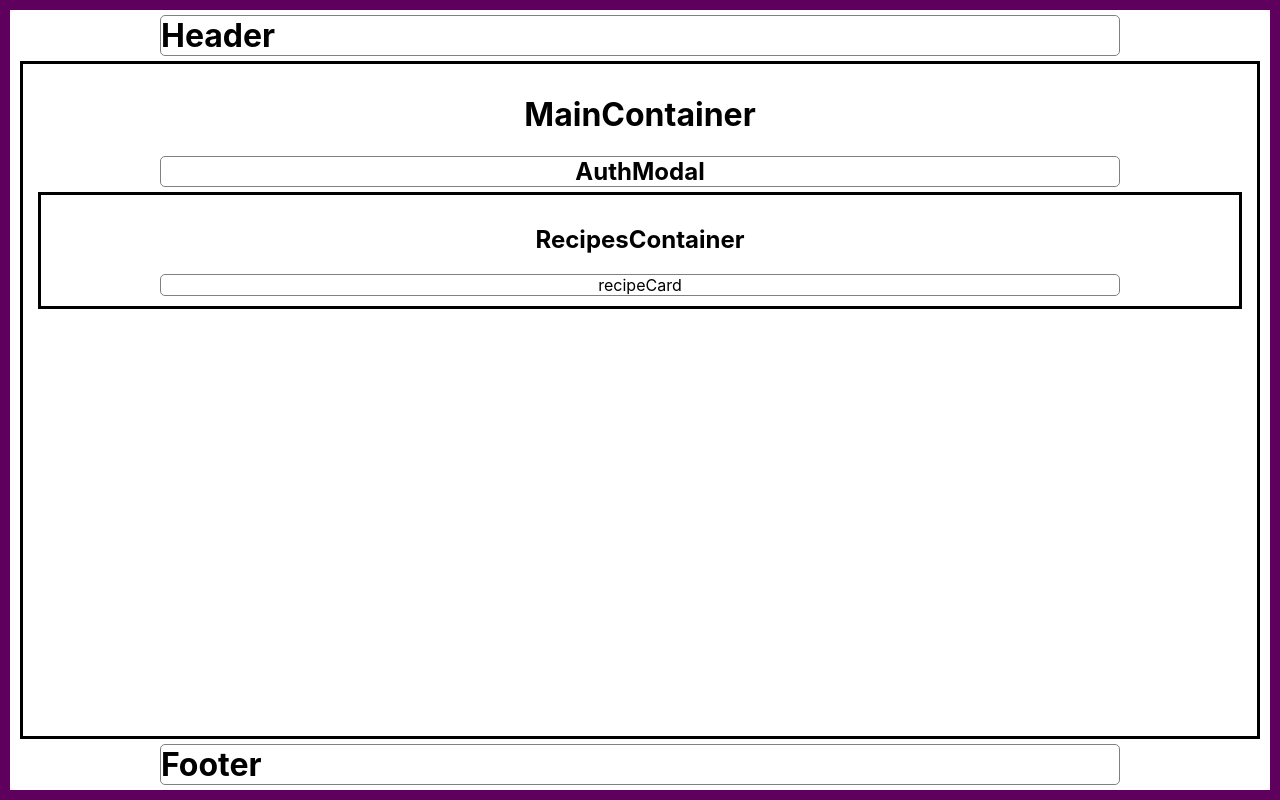
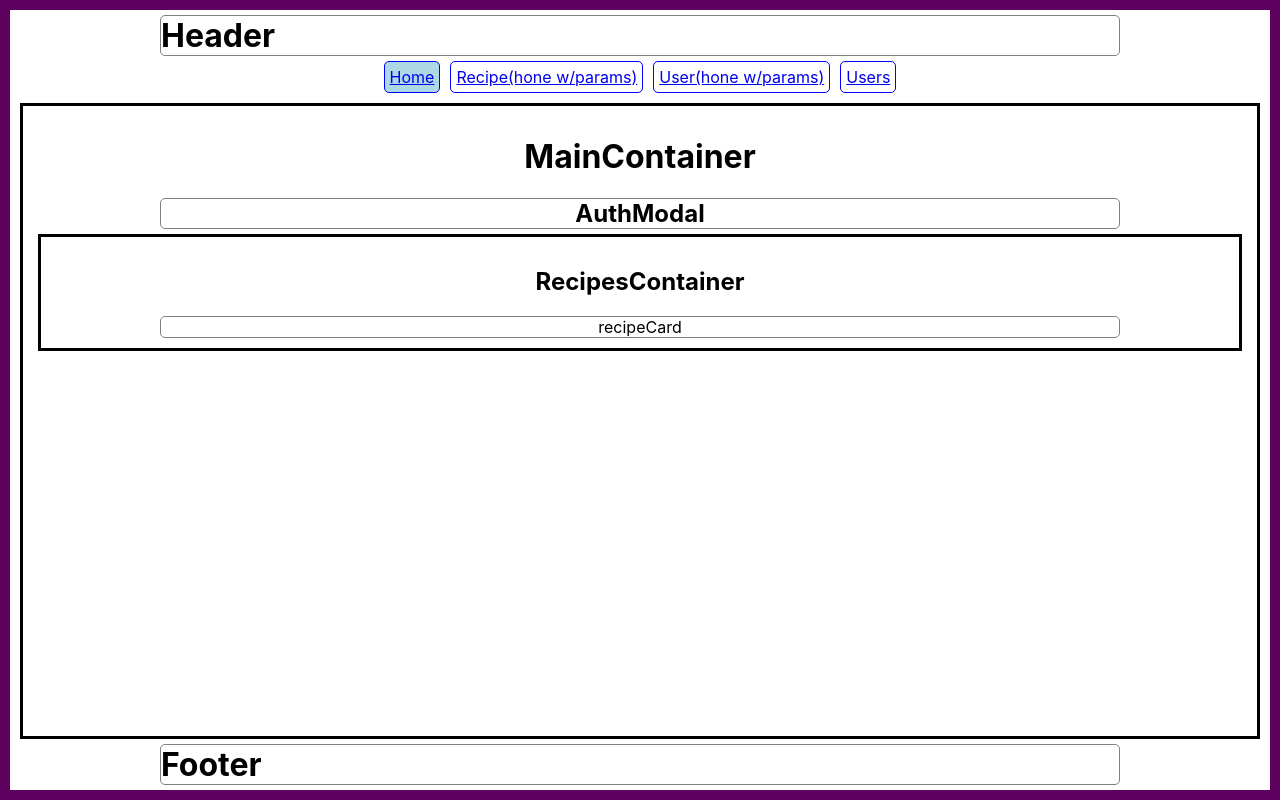
Before and after one commit to royemosby/RecipeSwap_v2, a React (Create React App) app in the folder recipe-swap-frontend/: page / in a window 1280 px wide. Built offline with nearby package versions, Linux system fonts and the light colour scheme.

Commit message:
adds nav links

```diff
--- a/recipe-swap-frontend/src/common/Header.js
+++ b/recipe-swap-frontend/src/common/Header.js
@@ -1,8 +1,33 @@
 import React from 'react'
+import {NavLink} from 'react-router-dom'
 
 const Header = () => {
   return (
-    <h1 className="prez">Header</h1>
+    <div>
+      <h1 className="prez">Header</h1>
+      <nav>
+        <NavLink to="/"
+                  className="linky"
+                  exact
+                  activeStyle={{background: 'lightblue'}}>
+        Home </NavLink>
+        <NavLink to="/recipe"
+                  className="linky"
+                  exact
+                  activeStyle={{background: 'lightblue'}}>
+        Recipe(hone w/params) </NavLink>
+        <NavLink to="/user"
+                  className="linky"
+                  exact
+                  activeStyle={{background: 'lightblue'}}>
+        User(hone w/params) </NavLink>
+        <NavLink to="/users"
+                  className="linky"
+                  exact
+                  activeStyle={{background: 'lightblue'}}>
+        Users </NavLink>
+      </nav>
+    </div>
   )
 }
 
```
